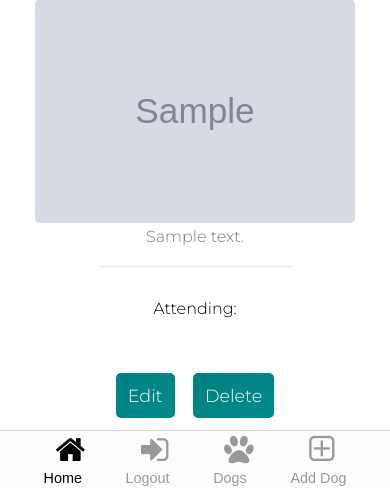
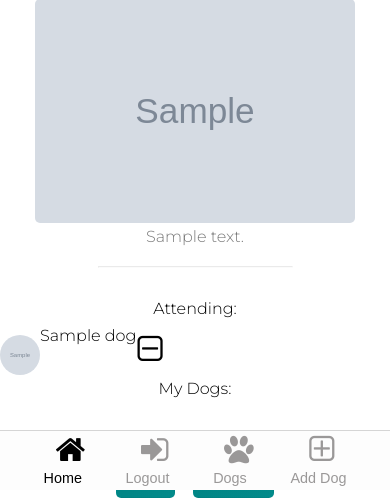
Before and after one commit to OritLeshem/playdog-project3, a Django app: page /events/1/ in a window 390 px wide. Shown: the part 354-852 px from the top of the page. Run offline with Django 3.2, Linux system fonts and the light colour scheme; a user stored in the database is signed in; tables that the repository leaves empty hold one stand-in row (values such as "Sample post"); grey boxes marked "Sample" are stand-in pictures; some libraries are stand-ins or nearby versions; some web fonts are replaced.

Commit message:
add user to events model, assoc and unassoc dog to event, styling for event details

```diff
--- a/main_app/models.py
+++ b/main_app/models.py
@@ -35,7 +35,6 @@ class Dog(models.Model):
         choices=GENDERS,
         default=GENDERS[0][0]
     )
-    # user = models.ForeignKey(User, on_delete=models.CASCADE)
     image = models.ImageField(blank=True, null=True, upload_to='images/')
     user = models.ForeignKey(User, on_delete=models.CASCADE)
 
@@ -56,6 +55,7 @@ class Event(models.Model):
     location = models.FloatField()
     attendees = models.ManyToManyField(Dog)
     image = models.ImageField(blank=True, null=True, upload_to='images/')
+    user = models.ForeignKey(User, on_delete=models.CASCADE)
 
     def __str__(self):
         return self.name
--- a/main_app/static/css/style.css
+++ b/main_app/static/css/style.css
@@ -309,6 +309,17 @@ body {
     margin-right: auto;
   }
 
+  #dog-pic-icon {
+    margin-top: 0.8rem;
+    border-radius: 50%;
+    height: 2.5rem;
+    width: 2.5rem;
+    object-fit: cover;
+    display: inline;
+    margin-left: auto;
+    margin-right: auto;
+  }
+
   #dog-p {
     font-family: "Montserrat", sans-serif;
     margin-left: 1rem;
@@ -330,4 +341,20 @@ body {
     margin: 1rem;
     padding-top: 3rem;
   }
+
+  .icontainer {
+    display: flex;
+    flex-direction: row;
+    flex-wrap: nowrap;
+  }
+
+  .icon {
+    display: flex;
+
+  }
+
+  .btn-add-remove {
+    border: 1px solid transparent;
+    background-color: transparent;
+  }
 }
--- a/main_app/templates/events/events_detail.html
+++ b/main_app/templates/events/events_detail.html
@@ -9,13 +9,47 @@
 <p id='breed'>{{ event.location }}</p>
 
 
-<img id='dog-pic-lrg-sqr' src="{{ event.image.url }}"></a>
+<img id='dog-pic-lrg-sqr' src="{{ event.image.url }}">
 
 <p id='breed'>{{ event.description }}</p>
 
 <hr>
 <br>
 <p id='age'> Attending:  </p>
+{% if event.attendees.count %}
+<div class="icontainer">
+        {% for attendee in event.attendees.all %}
+                <form class="icon" action="{% url 'unassoc_dog' event.id attendee.id %}" method="post">
+                        {% csrf_token %}
+                        <img id='dog-pic-icon' src="{{ attendee.image.url }}">
+                        <p id='age'>{{attendee.name}}</p>
+                        <button type="submit" class="btn-add-remove"><i class="fa fa-minus-square-o"></i></button>
+                </form>
+        {% endfor %}
+</div>
+{% else %}
+        <h5>No Attendees Yet!</h5>
+{% endif %}
+
+<p id='age'> My Dogs: </p>
+{% if my_dogs.count %}
+        {% for dog in my_dogs %}
+        <div class="icontainer">
+                {% if dog in dogs_not_attending %}
+                        <form class="icon" action="{% url 'assoc_dog' event.id dog.id %}" method="post">
+                                {% csrf_token %}
+                                <img id='dog-pic-icon' src="{{ dog.image.url }}">
+                                <p id='age'>{{dog.name}}</p>
+                                <button type="submit" class="btn-add-remove"><i class="fa fa-plus-square-o"></i></button>
+                        </form>
+                {% endif %}
+        </div>
+
+        {% endfor %}
+{% else %}
+        <div>No Dogs to add</div>
+{% endif %}
+
 <br>
 
 
--- a/main_app/templates/events/events_index.html
+++ b/main_app/templates/events/events_index.html
@@ -11,7 +11,7 @@
 <a href="{% url 'events_detail' event.id %}"><img id='dog-pic-sqr' src="{{ event.image.url }}"></a>
         <p id='age'> {{ event.date }} </p>
         <p id='breed'>{{ event.location }}</p>
-        <p id='breed'>Hosted by {{user}}</p>
+        <p id='breed'>Hosted by {{event.user}}</p>
 
 
         <hr>
--- a/main_app/urls.py
+++ b/main_app/urls.py
@@ -13,5 +13,7 @@ urlpatterns = [
     path('events/create/', views.EventCreate.as_view(), name='events_create'),
     path('events/<int:pk>/update/', views.EventUpdate.as_view(), name='events_update'),
     path('events/<int:pk>/delete/', views.DeleteEvent, name='events_delete'),
+    path('events/<int:event_id>/assoc_dog/<int:dog_id>/', views.assoc_dog, name='assoc_dog'),
+    path('events/<int:event_id>/unassoc_dog/<int:dog_id>/', views.unassoc_dog, name='unassoc_dog'),
     path('accounts/signup/', views.signup, name='signup'),
 ]
--- a/main_app/views.py
+++ b/main_app/views.py
@@ -69,7 +69,13 @@ def events_index(request):
 @login_required
 def events_detail(request, event_id):
     event = Event.objects.get(id=event_id)
-    return render(request, 'events/events_detail.html', {'event': event})
+    my_dogs = Dog.objects.filter(user=request.user)
+    dogs_not_attending = my_dogs.exclude(id__in=event.attendees.all().values_list('id'))
+    return render(request, 'events/events_detail.html', {
+        'event': event,
+        'my_dogs' : my_dogs,
+        'dogs_not_attending' : dogs_not_attending
+    })
 
 
 class EventUpdate(UpdateView):
@@ -102,3 +108,13 @@ def signup(request):
     form = UserCreationForm()
     context = {'form': form, 'error_message': error_message}
     return render(request, 'registration/signup.html', context)
+
+@login_required
+def assoc_dog(request, event_id, dog_id):
+    Event.objects.get(id=event_id).attendees.add(dog_id)
+    return redirect('events_detail', event_id=event_id)
+
+@login_required
+def unassoc_dog(request, event_id, dog_id):
+    Event.objects.get(id=event_id).attendees.remove(dog_id)
+    return redirect('events_detail', event_id=event_id)
```
Also changed, not shown: main_app/migrations/0002_event_user.py (added), media/images/2021-05-20_15-46.png (added), media/images/BakedSalmon.jpg (added), media/images/BreakfastEggMuffins.jpg (added), media/images/RoastedPotatoes.jpg (added), media/images/Spaghetti_and_Meatballs.jpg (added).
